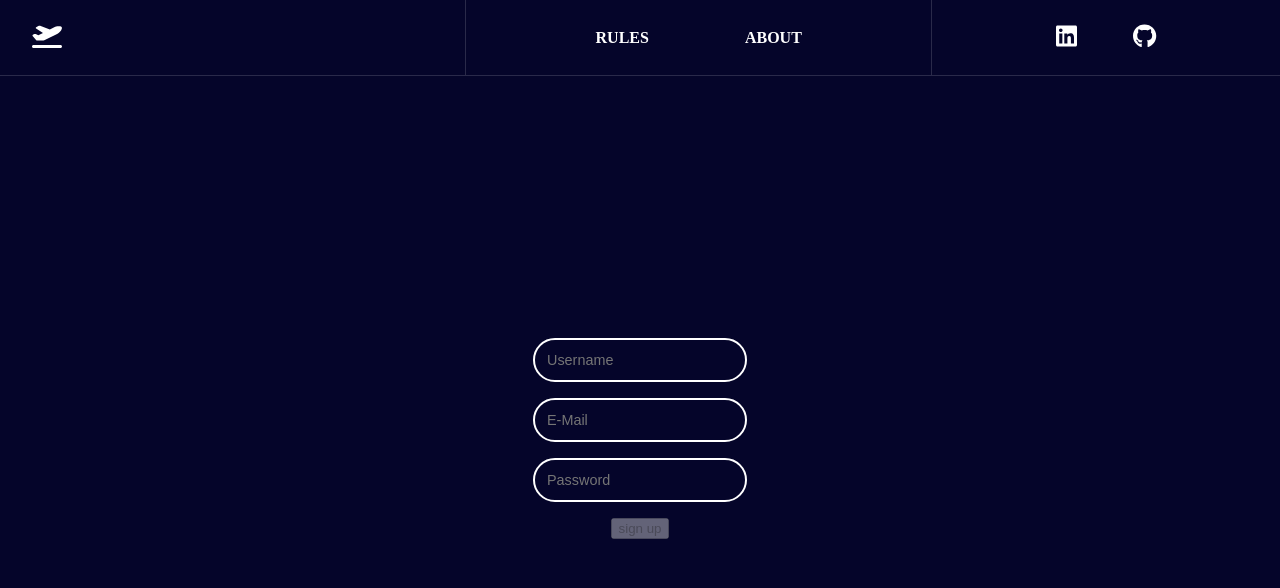
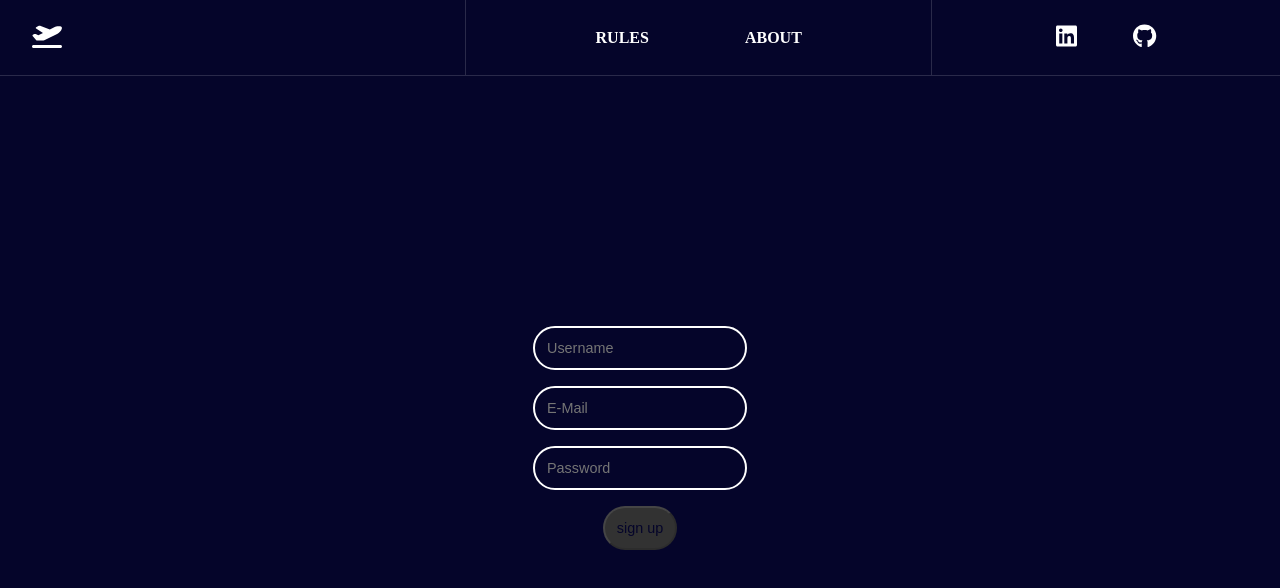
Before and after one commit to derArneS/rock-paper-scissors-frontend, an Angular app: page /sign-up in a window 1280 px wide. Shown: the top 588 px of the page. Built offline with nearby package versions, Linux system fonts and the light colour scheme.

Commit message:
styled the submit button

```diff
--- a/src/app/login/login.component.css
+++ b/src/app/login/login.component.css
@@ -25,6 +25,15 @@ input:not(:placeholder-shown):invalid {
     margin-top: 1rem;
 }
 
+.submit-button {
+    width: 50%;
+    padding: 0.75rem;
+    font-size: 0.9rem;
+    background-color: white;
+    border-radius: 1.5rem;
+    color: var(--background-color);
+}
+
 #login-footer {
     height: 2rem;
 }
@@ -36,3 +45,12 @@ input:not(:placeholder-shown):invalid {
     justify-content: center;
     align-items: center;
 }
+
+@keyframes fadeoutBg {
+    from { background-color: white; } /** from color **/
+    to { background-color: grey; } /** to color **/
+}
+
+.submit-button:not(:disabled):hover {
+    animation: fadeoutBg 100ms forwards;
+}
--- a/src/app/login/login.component.html
+++ b/src/app/login/login.component.html
@@ -2,7 +2,7 @@
     <form id="login-form" [formGroup]="loginForm" (ngSubmit)="onSubmit()">
         <input id="username" type="text" formControlName="username" placeholder="Username" required>
         <input id="password" type="password" formControlName="password" placeholder="Password" required>
-        <button class="button" type="submit">login</button>
+        <button class="button submit-button" type="submit">login</button>
     </form>
 </div>
 <div id="login-footer">
--- a/src/app/signup/signup.component.css
+++ b/src/app/signup/signup.component.css
@@ -22,3 +22,24 @@ input {
 .ng-touched.ng-invalid {
     border-color: red;
 }
+
+.submit-button {
+    padding: 0.75rem;
+    font-size: 0.9rem;
+    background-color: white;
+    border-radius: 1.5rem;
+    color: var(--background-color);
+}
+
+.submit-button:disabled {
+    background-color: rgb(50, 50, 50);
+}
+
+@keyframes fadeoutBg {
+    from { background-color: white; } /** from color **/
+    to { background-color: grey; } /** to color **/
+}
+
+.submit-button:not(:disabled):hover {
+    animation: fadeoutBg 100ms forwards;
+}
--- a/src/app/signup/signup.component.html
+++ b/src/app/signup/signup.component.html
@@ -2,5 +2,5 @@
     <input id="username" type="text" placeholder="Username" required [formControl]="username" autocomplete="username">
     <input id="email" type="email" placeholder="E-Mail" required [formControl]="email" autocomplete="email">
     <input id="password" type="password" placeholder="Password" required [formControl]="password" autocomplete="new-password">
-    <button type="submit" [disabled]="username.invalid || email.invalid || password.invalid">sign up</button>
+    <button class="submit-button" type="submit" [disabled]="username.invalid || email.invalid || password.invalid">sign up</button>
 </form>
```
